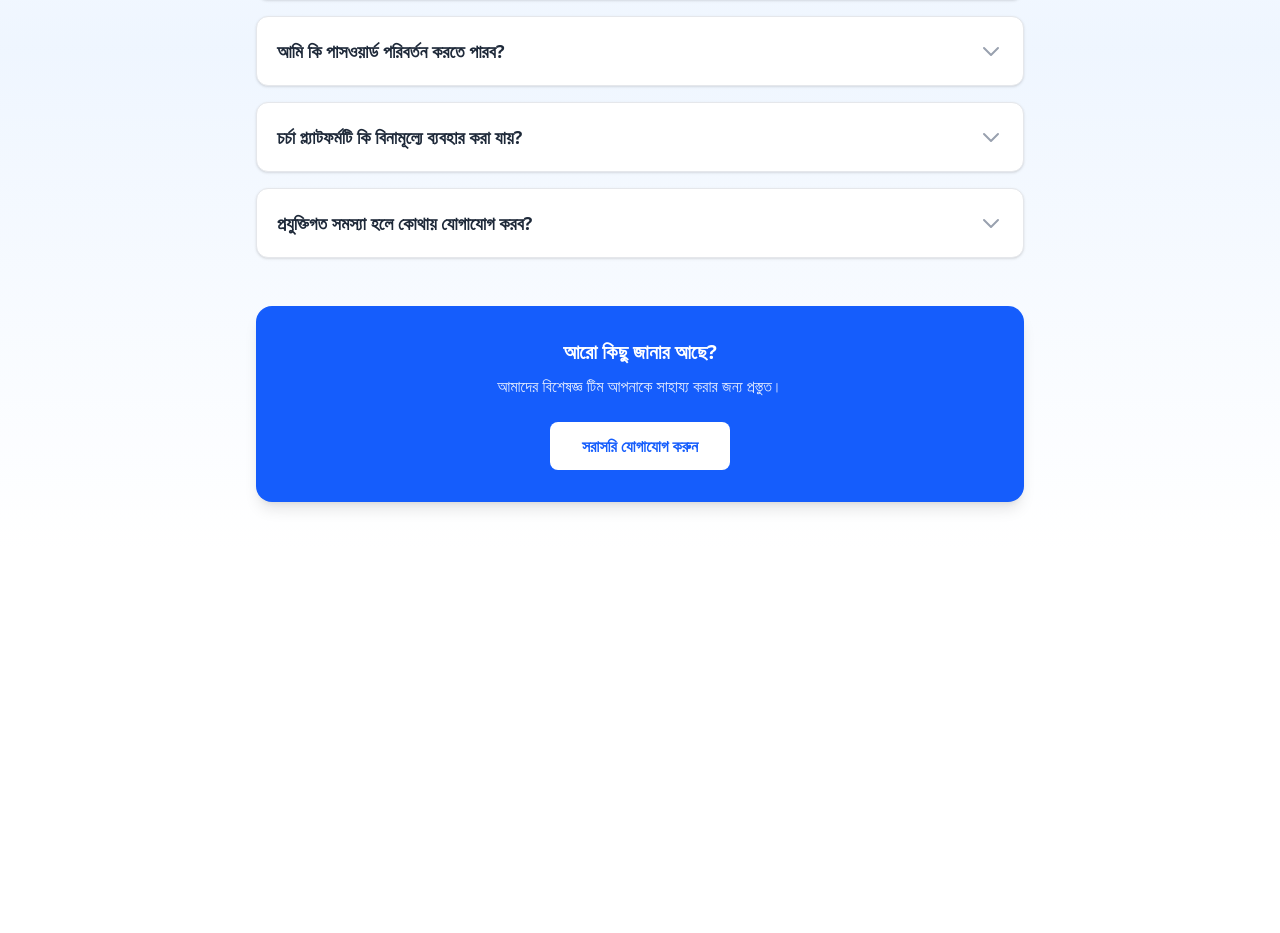
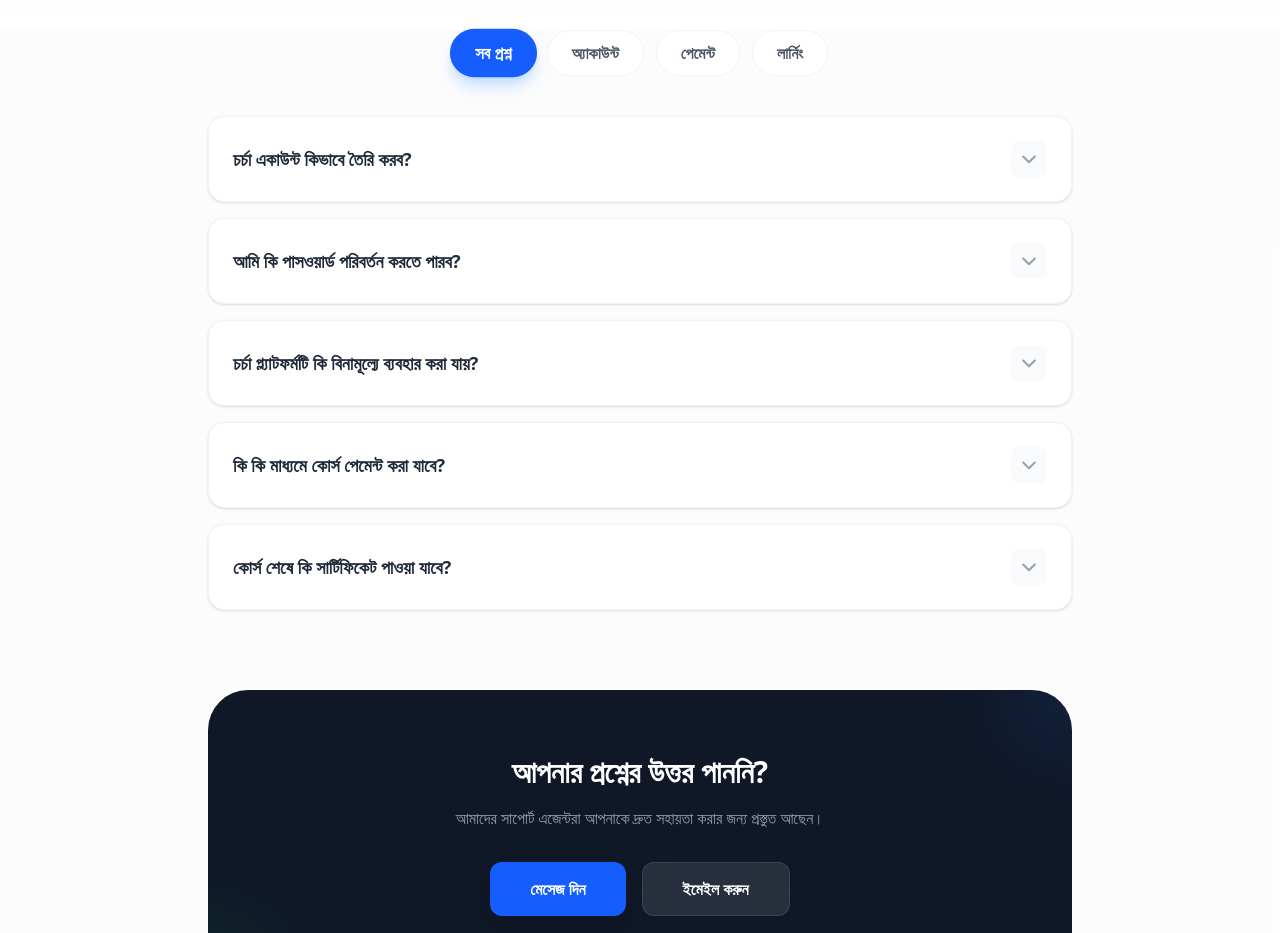
Before and after one commit to kousar-21/chorcha, a React (Vite) app: page /faq in a window 1280 px wide. Shown: the part 519-1452 px from the top of the page. Before the commit the page ends 1069 px from the top, so only its background shows below. Built offline with nearby package versions, Linux system fonts and the light colour scheme; no server answers.

Commit message:
updated FAQ page

```diff
--- a/src/Pages/FAQ.jsx
+++ b/src/Pages/FAQ.jsx
@@ -3,93 +3,162 @@ import { Player } from '@lottiefiles/react-lottie-player';
 
 const FAQ = () => {
   const [activeIndex, setActiveIndex] = useState(null);
+  const [activeCategory, setActiveCategory] = useState("all");
+
+  const categories = [
+    { id: "all", label: "সব প্রশ্ন" },
+    { id: "account", label: "অ্যাকাউন্ট" },
+    { id: "payment", label: "পেমেন্ট" },
+    { id: "learning", label: "লার্নিং" }
+  ];
 
   const faqData = [
     {
+      category: "account",
       question: "চর্চা একাউন্ট কিভাবে তৈরি করব?",
-      answer: "আমাদের সাইন আপ পেজে গিয়ে আপনার নাম, ইমেইল এবং পাসওয়ার্ড দিয়ে সহজেই একটি একাউন্ট তৈরি করতে পারেন।"
+      answer: "আমাদের প্ল্যাটফর্মের উপরের ডানদিকের 'সাইন আপ' বাটনে ক্লিক করুন। আপনার নাম, বৈধ ইমেইল এড্রেস এবং একটি শক্তিশালী পাসওয়ার্ড দিয়ে ফর্মটি পূরণ করুন। ইমেইল ভেরিফিকেশন সম্পন্ন করার পর আপনি লার্নিং ড্যাশবোর্ডে প্রবেশ করতে পারবেন।"
     },
     {
+      category: "account",
       question: "আমি কি পাসওয়ার্ড পরিবর্তন করতে পারব?",
-      answer: "হ্যাঁ, আপনার প্রোফাইল সেটিংস থেকে যেকোনো সময় পাসওয়ার্ড পরিবর্তন করতে পারবেন। যদি পাসওয়ার্ড ভুলে যান, তবে 'Forgot Password' লিঙ্কে ক্লিক করুন।"
+      answer: "হ্যাঁ, প্রোফাইল সেটিংস (Profile Settings) থেকে 'Security' ট্যাবে গিয়ে আপনি পাসওয়ার্ড আপডেট করতে পারেন। যদি আপনি বর্তমান পাসওয়ার্ড ভুলে যান, তবে লগইন পেজে থাকা 'Forgot Password' অপশনটি ব্যবহার করে ইমেইলের মাধ্যমে পাসওয়ার্ড রিসেট করতে পারবেন।"
     },
     {
+      category: "learning",
       question: "চর্চা প্ল্যাটফর্মটি কি বিনামূল্যে ব্যবহার করা যায়?",
-      answer: "আমাদের কিছু মৌলিক কোর্স বিনামূল্যে পাওয়া যায়, তবে প্রিমিয়াম ফিচার এবং অ্যাডভান্সড কোর্সের জন্য আপনাকে সাবস্ক্রিপশন নিতে হতে পারে।"
+      answer: "আমাদের এখানে অনেকগুলো ফান্ডামেন্টাল কোর্স এবং রিসোর্স সম্পূর্ণ বিনামূল্যে পাওয়া যায়। তবে ইন্ডাস্ট্রি-লেভেল স্কিল এবং সার্টিফিকেশনের জন্য আমাদের কিছু প্রিমিয়াম কোর্স রয়েছে যা নামমাত্র সাবস্ক্রিপশন ফি দিয়ে এক্সেস করা যায়।"
     },
     {
-      question: "প্রযুক্তিগত সমস্যা হলে কোথায় যোগাযোগ করব?",
-      answer: "যেকোনো সমস্যায় আমাদের সাপোর্ট টিমে ইমেইল করতে পারেন অথবা আমাদের 'Contact Us' পেজ থেকে সরাসরি মেসেজ পাঠাতে পারেন।"
+      category: "payment",
+      question: "কি কি মাধ্যমে কোর্স পেমেন্ট করা যাবে?",
+      answer: "আমরা বাংলাদেশের সকল জনপ্রিয় পেমেন্ট মেথড সাপোর্ট করি, যার মধ্যে রয়েছে বিকাশ (bKash), নগদ (Nagad), রকেট (Rocket) এবং যেকোনো লোকাল ক্রেডিট বা ডেবিট কার্ড।"
+    },
+    {
+      category: "learning",
+      question: "কোর্স শেষে কি সার্টিফিকেট পাওয়া যাবে?",
+      answer: "হ্যাঁ, প্রতিটি কোর্স এবং কুইজ সফলভাবে সম্পন্ন করার পর আপনি একটি ভেরিফাইড ডিজিটাল সার্টিফিকেট পাবেন যা আপনি সরাসরি লিঙ্কডইন বা আপনার সিভিতে ব্যবহার করতে পারবেন।"
     }
   ];
+
+  const filteredFaqs = activeCategory === "all"
+    ? faqData
+    : faqData.filter(item => item.category === activeCategory);
 
   const toggleAccordion = (index) => {
     setActiveIndex(activeIndex === index ? null : index);
   };
 
   return (
-    <div className="min-h-screen bg-linear-to-b from-white via-blue-50 to-white py-12 px-4">
-      <div className="max-w-3xl mx-auto">
-
-        {/* Header Section */}
-        <div className="text-center mb-12">
-          <div className="w-48 h-48 mx-auto mb-4">
+    <div className="min-h-screen bg-gray-50/50">
+      {/* Hero Section */}
+      <section className="bg-gradient-to-b from-blue-50 to-white pt-28 pb-16 px-4">
+        <div className="max-w-4xl mx-auto text-center">
+          <div className="w-48 h-48 mx-auto mb-6">
             <Player
               autoplay
               loop
-              src="https://assets8.lottiefiles.com/packages/lf20_ssu9WJ.json" // FAQ animation
+              src="https://assets8.lottiefiles.com/packages/lf20_ssu9WJ.json"
               style={{ height: '100%', width: '100%' }}
             />
           </div>
-          <h1 className="text-4xl font-bold text-gray-900 mb-4">সাধারণ জিজ্ঞাসা (FAQ)</h1>
-          <p className="text-gray-600">আপনার মনে থাকা প্রশ্নের উত্তর এখানে খুঁজে নিন</p>
+          <h1 className="text-4xl md:text-5xl font-extrabold text-gray-900 mb-4 tracking-tight">
+            আমরা আপনাকে কিভাবে <span className="text-blue-600">সাহায্য</span> করতে পারি?
+          </h1>
+          <p className="text-gray-600 text-lg max-w-2xl mx-auto">
+            চর্চা প্ল্যাটফর্ম নিয়ে আপনার যাবতীয় কৌতূহল এবং প্রশ্নের উত্তর এখানে সাজানো রয়েছে।
+          </p>
+        </div>
+      </section>
+
+      {/* Main Content Area */}
+      <main className="max-w-4xl mx-auto px-4 pb-24">
+
+        {/* Category Filters */}
+        <div className="flex flex-wrap justify-center gap-3 mb-10">
+          {categories.map((cat) => (
+            <button
+              key={cat.id}
+              onClick={() => {setActiveCategory(cat.id); setActiveIndex(null);}}
+              className={`px-6 py-2.5 rounded-full font-semibold transition-all duration-300 ${
+                activeCategory === cat.id
+                ? "bg-blue-600 text-white shadow-lg shadow-blue-200 scale-105"
+                : "bg-white text-gray-600 hover:bg-blue-50 border border-gray-100"
+              }`}
+            >
+              {cat.label}
+            </button>
+          ))}
         </div>
 
-        {/* Accordion Section */}
+        {/* Accordion Container */}
         <div className="space-y-4">
-          {faqData.map((item, index) => (
+          {filteredFaqs.length > 0 ? (
+            filteredFaqs.map((item, index) => (
               <div
                 key={index}
-              className="bg-white border border-gray-200 rounded-xl overflow-hidden shadow-sm hover:shadow-md transition-shadow duration-300"
+                className={`group border rounded-2xl transition-all duration-300 ${
+                  activeIndex === index
+                  ? "bg-white border-blue-200 shadow-xl"
+                  : "bg-white border-gray-100 hover:border-blue-100 shadow-sm"
+                }`}
               >
                 <button
                   onClick={() => toggleAccordion(index)}
-                className="w-full flex items-center justify-between p-5 text-left focus:outline-none"
+                  className="w-full flex items-center justify-between p-6 text-left focus:outline-none"
                 >
-                <span className={`text-lg font-semibold ${activeIndex === index ? 'text-blue-600' : 'text-gray-800'}`}>
+                  <span className={`text-lg font-bold transition-colors ${
+                    activeIndex === index ? 'text-blue-600' : 'text-gray-800 group-hover:text-blue-500'
+                  }`}>
                     {item.question}
                   </span>
-                <svg
-                  className={`w-6 h-6 transform transition-transform duration-300 ${activeIndex === index ? 'rotate-180 text-blue-600' : 'text-gray-400'}`}
-                  fill="none"
-                  stroke="currentColor"
-                  viewBox="0 0 24 24"
-                >
-                  <path strokeLinecap="round" strokeLinejoin="round" strokeWidth="2" d="M19 9l-7 7-7-7" />
+                  <div className={`p-2 rounded-lg transition-all duration-300 ${
+                    activeIndex === index ? 'bg-blue-600 text-white rotate-180' : 'bg-gray-50 text-gray-400'
+                  }`}>
+                    <svg className="w-5 h-5" fill="none" stroke="currentColor" viewBox="0 0 24 24">
+                      <path strokeLinecap="round" strokeLinejoin="round" strokeWidth="2.5" d="M19 9l-7 7-7-7" />
                     </svg>
+                  </div>
                 </button>
 
-              <div
-                className={`transition-all duration-300 ease-in-out overflow-hidden ${activeIndex === index ? 'max-h-40 opacity-100' : 'max-h-0 opacity-0'}`}
-              >
-                <div className="p-5 border-t border-gray-100 text-gray-600 leading-relaxed bg-gray-50">
+                <div className={`transition-all duration-500 ease-in-out overflow-hidden ${
+                  activeIndex === index ? 'max-h-[500px] opacity-100' : 'max-h-0 opacity-0'
+                }`}>
+                  <div className="px-6 pb-6 text-gray-600 leading-relaxed text-base">
+                    <div className="pt-2 border-t border-gray-50 italic">
                       {item.answer}
                     </div>
                   </div>
                 </div>
-          ))}
+              </div>
+            ))
+          ) : (
+            <div className="text-center py-10 text-gray-400">
+              এই ক্যাটাগরিতে কোনো প্রশ্ন পাওয়া যায়নি।
+            </div>
+          )}
         </div>
 
-        {/* Footer Support */}
-        <div className="mt-12 text-center p-8 bg-blue-600 rounded-2xl text-white shadow-lg">
-          <h3 className="text-xl font-bold mb-2">আরো কিছু জানার আছে?</h3>
-          <p className="mb-6 opacity-90">আমাদের বিশেষজ্ঞ টিম আপনাকে সাহায্য করার জন্য প্রস্তুত।</p>
-          <button className="bg-white text-blue-600 font-bold py-3 px-8 rounded-lg hover:bg-blue-50 transition-colors">
-            সরাসরি যোগাযোগ করুন
+        {/* Contact CTA Section */}
+        <div className="mt-20 bg-gray-900 rounded-[2.5rem] p-10 md:p-16 text-center relative overflow-hidden">
+          <div className="relative z-10">
+            <h2 className="text-2xl md:text-3xl font-bold text-white mb-4">আপনার প্রশ্নের উত্তর পাননি?</h2>
+            <p className="text-gray-400 mb-8 max-w-md mx-auto">
+              আমাদের সাপোর্ট এজেন্টরা আপনাকে দ্রুত সহায়তা করার জন্য প্রস্তুত আছেন।
+            </p>
+            <div className="flex flex-wrap justify-center gap-4">
+              <button className="bg-blue-600 hover:bg-blue-700 text-white font-bold py-3.5 px-10 rounded-xl transition-all shadow-lg">
+                মেসেজ দিন
+              </button>
+              <button className="bg-white/10 hover:bg-white/20 text-white font-bold py-3.5 px-10 rounded-xl backdrop-blur-md transition-all border border-white/10">
+                ইমেইল করুন
               </button>
             </div>
-
           </div>
+          {/* Decorative accents */}
+          <div className="absolute top-0 right-0 w-32 h-32 bg-blue-500/10 rounded-full -mr-16 -mt-16 blur-2xl"></div>
+          <div className="absolute bottom-0 left-0 w-32 h-32 bg-green-500/10 rounded-full -ml-16 -mb-16 blur-2xl"></div>
+        </div>
+      </main>
     </div>
   );
 };
```
Lines whose indentation alone changed are shown as unchanged.
